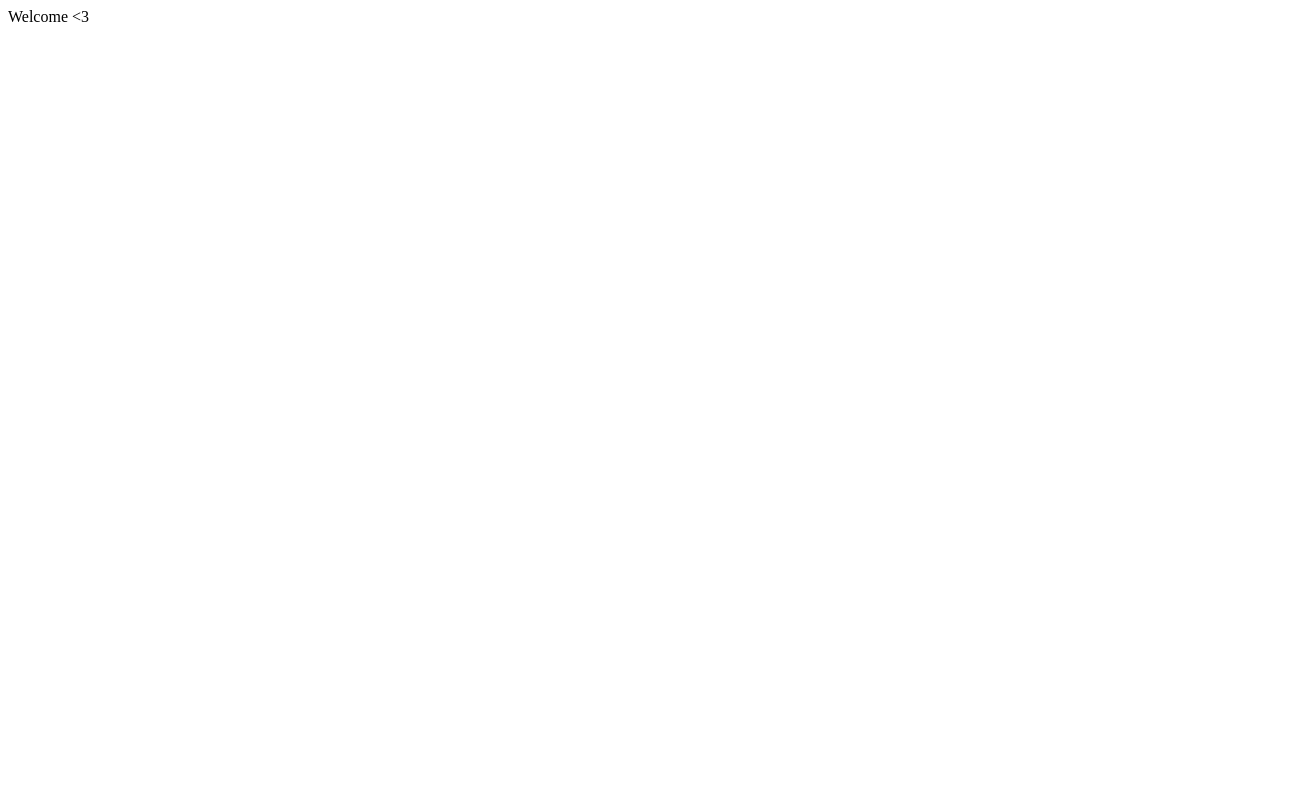
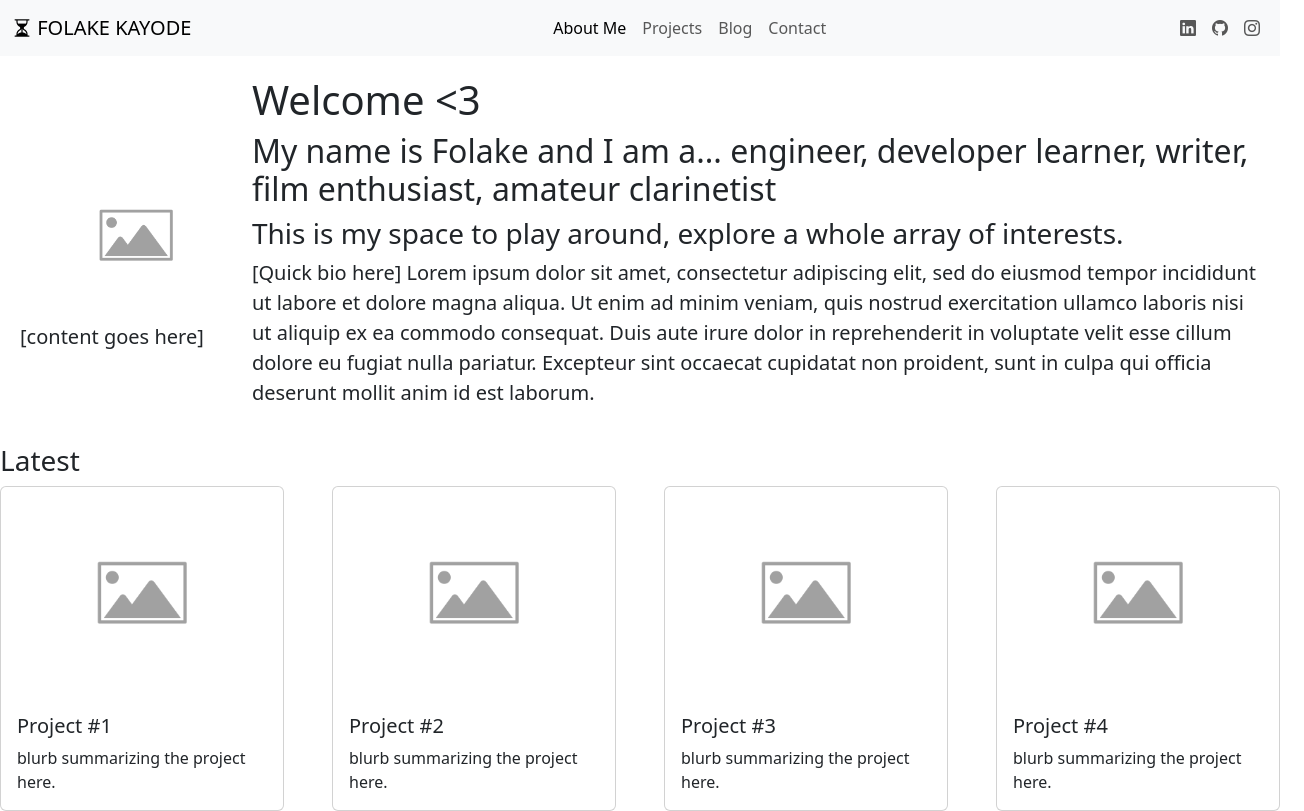
Before and after one commit to fkayode/fkayode.github.io, a plain HTML site: page index.html in a window 1280 px wide. Shown: the whole page, 1304 px wide, since content can reach past the window. Drawn offline with nearby package versions, Linux system fonts and the light colour scheme.

Commit message:
first layout idea

```diff
--- a/index.html
+++ b/index.html
@@ -1,8 +1,121 @@
 <!DOCTYPE html>
 <html>
-    <head><title>fallykay</title>
-    </head>
-    <body>
-Welcome &lt3
-    </body>
+
+<head>
+    <!-- <link rel=”stylesheet” href=”https://maxcdn.bootstrapcdn.com/bootstrap/4.0.0/css/bootstrap.min.css”rel=”nofollow” integrity=”sha384-Gn5384xqQ1aoWXA+058RXPxPg6fy4IWvTNh0E263XmFcJlSAwiGgFAW/dAiS6JXm” crossorigin=”anonymous”> -->
+    <link href="https://cdn.jsdelivr.net/npm/bootstrap@5.3.2/dist/css/bootstrap.min.css" rel="stylesheet"
+        integrity="sha384-T3c6CoIi6uLrA9TneNEoa7RxnatzjcDSCmG1MXxSR1GAsXEV/Dwwykc2MPK8M2HN" crossorigin="anonymous">
+    <link rel="stylesheet" href="https://cdn.jsdelivr.net/npm/bootstrap-icons@1.11.1/font/bootstrap-icons.css">
+    <link rel="stylesheet" href="style.css">
+    <title>fallykay</title>
+
+</head>
+
+<body>
+    <nav class="navbar navbar-expand bg-body-tertiary" id="navigation">
+        <div class="container-fluid">
+            <div class="navbar-header">
+
+                <a id="logo" class="navbar-brand" href="#">
+                    <i class="bi bi-hourglass-split"></i>
+                    FOLAKE KAYODE</a>
+            </div>
+
+            <ul class="nav navbar-nav" id="navbarNav">
+                <li>
+                    <a class="nav-link active" href="#">About Me</a>
+                </li>
+                <li>
+                    <a class="nav-link" href="#">Projects</a>
+                </li>
+                <li>
+                    <a class="nav-link" href="#">Blog</a>
+                </li>
+                <li>
+                    <a class="nav-link" href="#">Contact</a>
+                </li>
+            </ul>
+
+
+            <ul id="socials" class="nav navbar-nav navbar-right">
+                <li><a href="#"><i class="bi bi-linkedin nav-link"></i></a></li>
+                <li><a href="#"><span class="bi bi-github nav-link"></span> </a></li>
+                <li><a href="#"><span class="bi bi-instagram nav-link"></span> </a></li>
+            </ul>
+
+
+        </div>
+    </nav>
+    <div id="content" class="flex-container ">
+        <div><img src="./assets/placeholder-image.png" class="card-img-top">
+            [content goes here]</div>
+        <div>
+            <h1 class="title">
+                Welcome &lt3
+            </h1>
+            <h2 class="tagline">
+                My name is Folake and I am a...
+                <!-- animation here -->
+                engineer, developer learner, writer, film enthusiast, amateur clarinetist
+            </h2>
+            <h3 class="tagline">
+                This is my space to play around, explore a whole array of interests.
+            </h3>
+            <p class="bulk-text">
+                [Quick bio here] Lorem ipsum dolor sit amet, consectetur adipiscing elit, sed do eiusmod tempor
+                incididunt ut labore et dolore magna aliqua. Ut enim ad minim veniam, quis nostrud exercitation ullamco
+                laboris nisi ut aliquip ex ea commodo consequat. Duis aute irure dolor in reprehenderit in voluptate
+                velit esse cillum dolore eu fugiat nulla pariatur. Excepteur sint occaecat cupidatat non proident, sunt
+                in culpa qui officia deserunt mollit anim id est laborum.
+
+            </p>
+        </div>
+
+    </div>
+    <div id="posts">
+        <h3>Latest</h3>
+        <div class="row row-cols-1 row-cols-md-4 g-5 ">
+            <div class="col ">
+                <div class="card post">
+                    <img src="./assets/placeholder-image.png" class="card-img-top">
+                    <div class="card-body">
+                        <h5 class="card-title">Project #1</h5>
+                        <p class="card-text">blurb summarizing the project here.</p>
+                    </div>
+                </div>
+            </div>
+            <div class="col">
+                <div class="card">
+                    <img src="./assets/placeholder-image.png" class="card-img-top">
+                    <div class="card-body">
+                        <h5 class="card-title">Project #2</h5>
+                        <p class="card-text">blurb summarizing the project here.</p>
+                    </div>
+                </div>
+            </div>
+            <div class="col">
+                <div class="card">
+                    <img src="./assets/placeholder-image.png" class="card-img-top">
+                    <div class="card-body">
+                        <h5 class="card-title">Project #3</h5>
+                        <p class="card-text">blurb summarizing the project here.</p>
+                    </div>
+                </div>
+            </div>
+            <div class="col">
+                <div class="card">
+                    <img src="./assets/placeholder-image.png" class="card-img-top">
+                    <div class="card-body">
+                        <h5 class="card-title">Project #4</h5>
+                        <p class="card-text">blurb summarizing the project here.</p>
+                    </div>
+                </div>
+            </div>
+
+        </div>
+
+    </div>
+
+</body>
+
 </html>
--- /dev/null
+++ b/style.css
@@ -0,0 +1,39 @@
+#toolbar{
+  border: solid pink;
+
+}
+
+#navigation{
+  /* border: solid black; */
+  /* justify-content: space-around; */
+}
+
+#content{
+    /* border: solid grey; */
+
+    /* background-color: lightgray; */
+    /* display:flex; */
+    align-items: center;
+  justify-content: center;
+    /* height: 200px; */
+}
+
+
+#posts{
+  /* border: solid grey; */
+
+  /* background-color: lightgray; */
+}
+
+.post{
+  /* background-color: pink; */
+}
+.flex-container {
+    display: flex;
+    /* background-color: #f1f1f1; */
+    margin: 10px;
+    padding: 10px;
+    font-size: 20px;
+    align-items: center;
+  justify-content: space-around;
+  }
```
Also changed, not shown: assets/placeholder-image.png (added).
